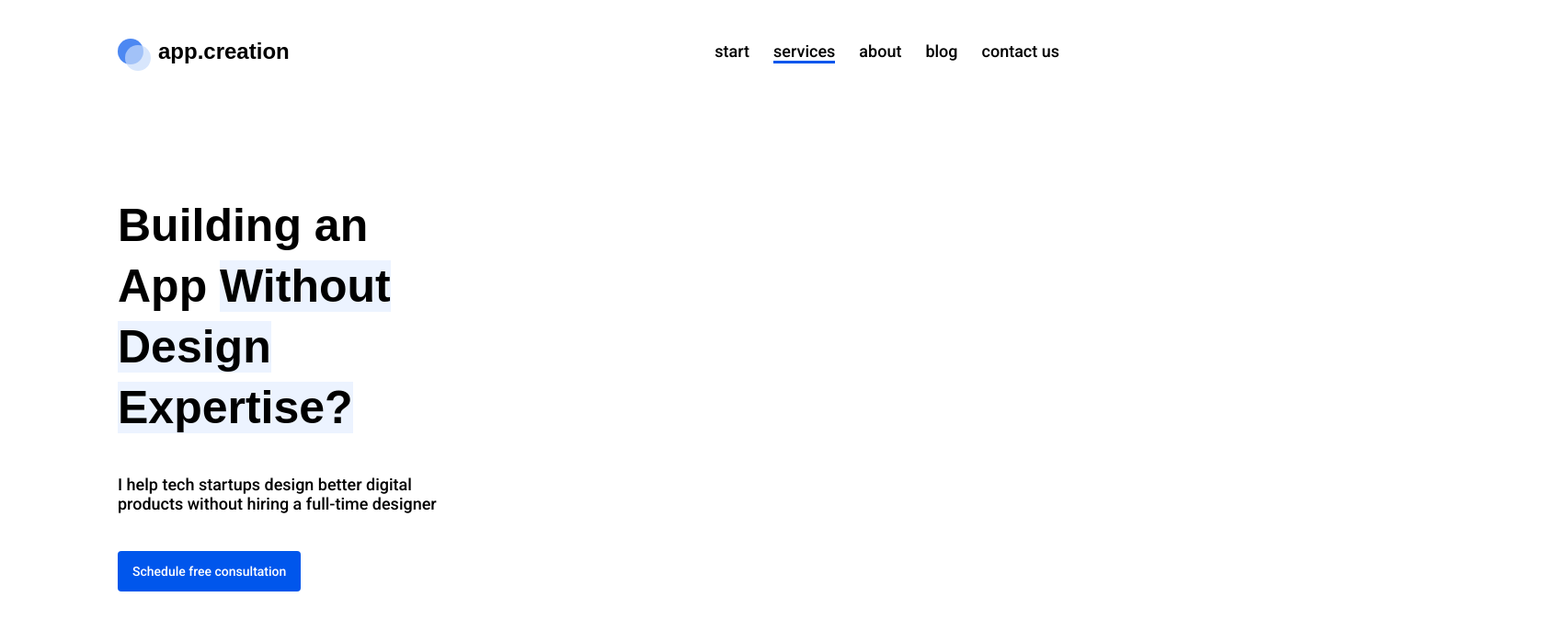
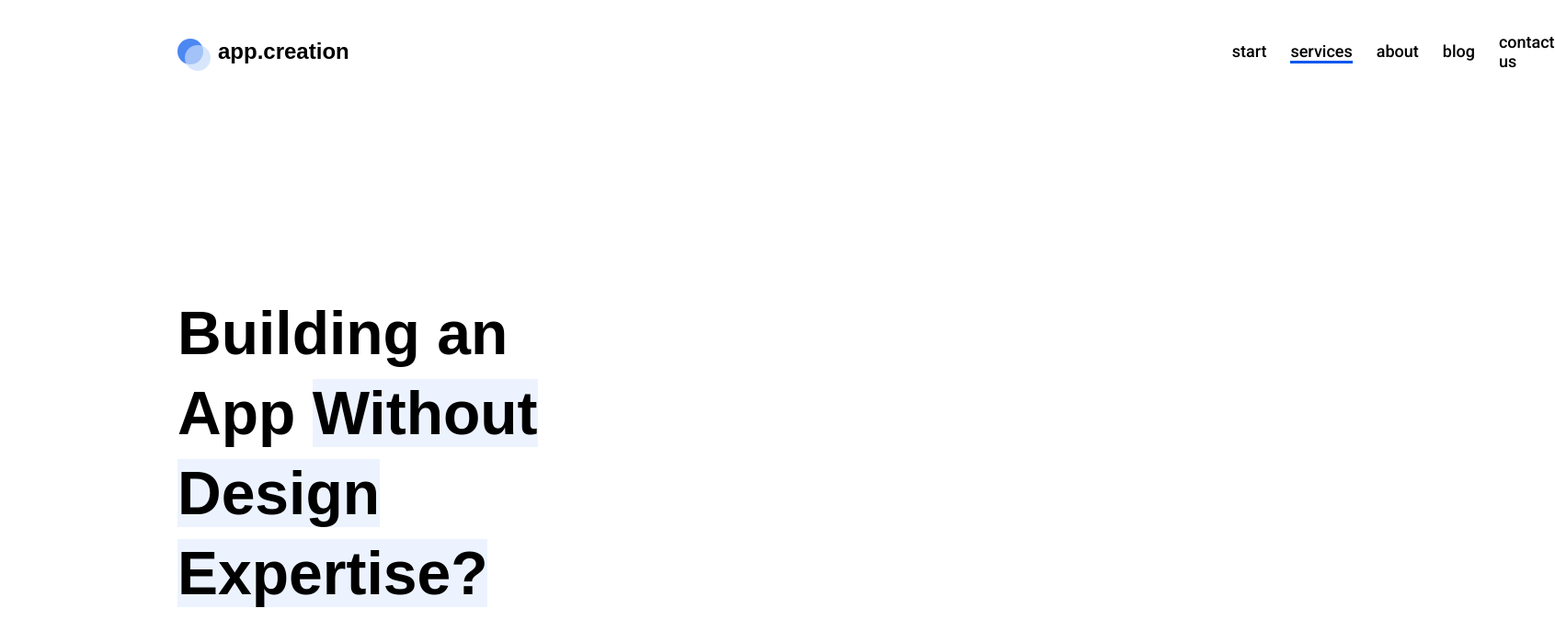
Before and after one commit to WebHeroSchool/SiteOfMe, a plain HTML site: page index.html in a window 1280 px wide. Shown: the top 699 px of the page at 92% size, 1691 px wide, since content can reach past the window. Drawn offline with Linux system fonts and the light colour scheme.

Commit message:
меню
сдвинула меню

```diff
--- a/style.css
+++ b/style.css
@@ -5,6 +5,7 @@ body {
   display: flex;
   justify-content: space-between;
   margin-bottom: 100px;
+  padding-left: 65px;
 }
 .wrapper {
   margin: auto;
@@ -14,6 +15,7 @@ body {
   position: relative;
   padding: 40px 0;
   padding-left: 44px;
+  margin-right: 960px;
   font: bold 24px/31.8px PT_Serif, Arial, Helvetica, Sans-serif;
 }
 .logo__circle {
@@ -37,6 +39,7 @@ body {
 .menu {
   display: flex;
   align-items: center;
+  left: 217px;
 }
 .menu__item {
   position: relative;
@@ -62,28 +65,28 @@ body {
   margin-right: 0;
 }
 .main {
-  padding: 0 63% 100px 0;
+  padding: 52px 45% 40px 65px;
   background: url('file://D:/WebHeroSchool/MyFirstWork%20(GD)/SiteOfMe/img/mainImg.svg.svg') no-repeat top right;
 }
 .main__title {
-  margin-bottom: 40px;
-  font: bold 50px/66px PT_Serif, Arial, Helvetica, Sans-serif;
+  margin-bottom: 35px;
+  font: bold 66px/87px PT_Serif, Arial, Helvetica, Sans-serif;
 }
 .main__title-text_highlight {
   background: #ECF3FF;
 }
 .main__subtitle {
-  margin-bottom: 41px;
-  font: 400 18px/21px Roboto, Arial, Helvetica, Sans-serif;
+  margin-bottom: 43px;
+  font: 400 22px/26px Roboto, Arial, Helvetica, Sans-serif;
 }
 .main__button {
 	display: inline-block;
-   padding: 14px 16px;
+   padding: 16px 18px;
    text-decoration: none;
    color: #FFF;
    background: #0056EC;
    border-radius: 4px;
-  font: 500 14px/16px Roboto, Arial, Helvetica, Sans-serif;
+  font: 500 18px/21px Roboto, Arial, Helvetica, Sans-serif;
   transition: opacity .5s;
 }
 .main__button:hover {
```
